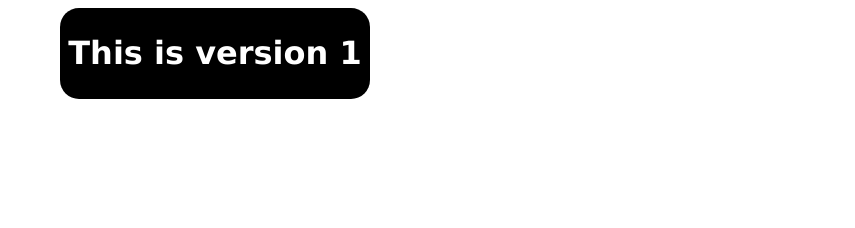
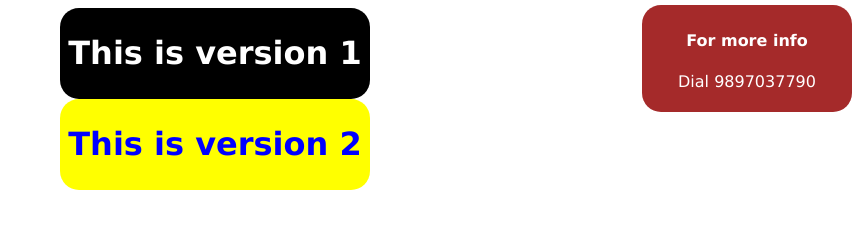
Before and after one commit to Kishortam/newgit, a plain HTML site: page index.html in a window 1280 px wide. Shown: the whole page, without its empty margins (425-1280 px from the left). Drawn offline with Linux system fonts and the light colour scheme.

Commit message:
fixed article

```diff
--- a/index.html
+++ b/index.html
@@ -17,6 +17,20 @@
             padding: 5px;
             border-radius: 19px;
         }
+        .div2{
+            background-color: yellow;
+            color: blue;
+        }
+        .fix{
+            width: 200px;
+            height: auto;
+            background-color: brown;
+            border: none;
+            border-radius: 19px;
+            position: fixed;
+            right: 3px;
+            top: 5px;
+        }
     </style>
 </head>
 <body>
@@ -25,5 +39,14 @@
         <h1>This is version 1</h1>
     </div>
 
+    <div class="div2">
+        <h1>This is version 2</h1>
+    </div>
+
+    <div class="fix">
+        <h4>For more info</h4>
+        <p>Dial 9897037790</p>
+    </div>
+
 </body>
 </html>
```
